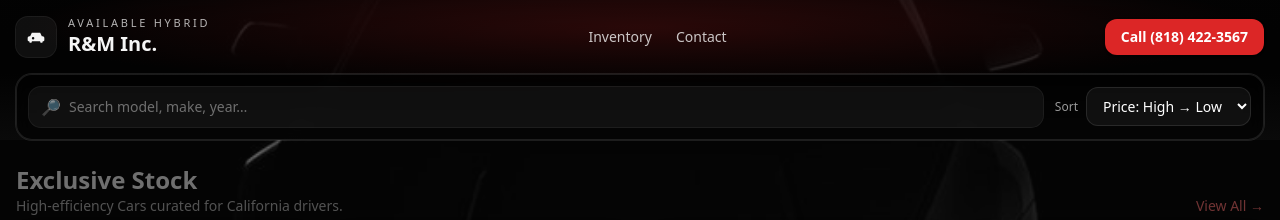
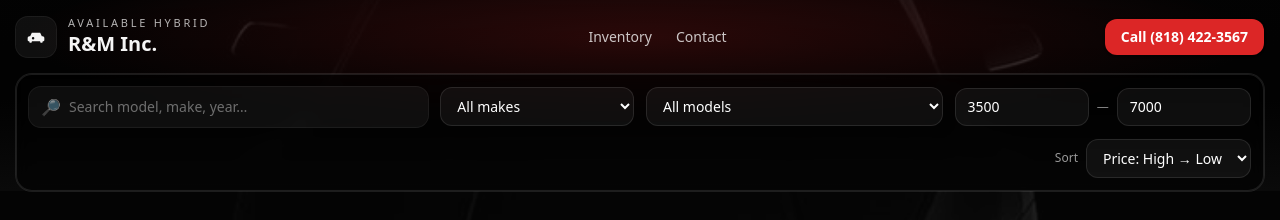
Before and after one commit to availablehybrid1/available-hybrid-site1, a Next.js app: page / in a window 1280 px wide. Shown: the top 220 px of the page. Built offline with nearby package versions, Linux system fonts and the light colour scheme.

Commit message:
Update index.tsx

```diff
--- a/pages/index.tsx
+++ b/pages/index.tsx
@@ -1,8 +1,9 @@
 // pages/index.tsx — Luxury / Legendary style (Next.js + Tailwind)
 import React from "react";
-// 👇 CAMBIO 1: importar TODO el módulo, no “default”
+// Importar TODO el módulo (no default), para tolerar distintos exports en data/inventory.ts
 import * as invMod from "../data/inventory";
 
+// -------- Tipos --------
 type Vehicle = {
   id: string;
   title?: string;
@@ -14,15 +15,34 @@ type Vehicle = {
   photos?: string[];
 };
 
-const formatPrice = (p?: number) => (p || p === 0 ? `$${p.toLocaleString()}` : "Consultar");
+// -------- 3A) Helpers para filtros --------
+function unique<T>(arr: T[]) {
+  return Array.from(new Set(arr));
+}
+function getMeta(inv: Vehicle[]) {
+  const makes = unique(inv.map(v => v.make).filter(Boolean) as string[]).sort();
+  const models = unique(
+    inv.map(v => `${v.make ?? ""} ${v.model ?? ""}`.trim()).filter(Boolean)
+  ).sort();
+  const prices = inv.map(v => v.price ?? 0).filter(n => n > 0);
+  const minPrice = prices.length ? Math.min(...prices) : 0;
+  const maxPrice = prices.length ? Math.max(...prices) : 50000;
+  return { makes, models, minPrice, maxPrice };
+}
+
+// -------- Utilidades UI --------
+const formatPrice = (p?: number) =>
+  p || p === 0 ? `$${p.toLocaleString()}` : "Consultar";
 
 function VehicleCard({ v }: { v: Vehicle }) {
   const photo = v?.photos?.[0] || "/placeholder-car.jpg";
   return (
     <a
-      href={`/${v.id}`} // usa tu [id].tsx en /pages
+      // Si mueves tu página de detalle a /inventory/[id], cambia a href={`/inventory/${v.id}`}
+      href={`/${v.id}`}
       className="group relative overflow-hidden rounded-2xl border border-red-600/20 bg-[radial-gradient(100%_100%_at_50%_0%,rgba(255,255,255,0.06),rgba(0,0,0,0.3))] shadow-[0_10px_30px_rgba(0,0,0,0.45)] ring-1 ring-white/5 transition hover:-translate-y-0.5"
     >
+      {/* Top bar */}
       <div className="absolute left-0 right-0 top-0 z-10 flex items-center justify-between px-3 py-2">
         <span className="rounded-md bg-black/60 px-2 py-0.5 text-[10px] font-semibold uppercase tracking-wider text-white/80 ring-1 ring-white/10">
           Exclusive Stock
@@ -32,6 +52,7 @@ function VehicleCard({ v }: { v: Vehicle }) {
         </span>
       </div>
 
+      {/* Imagen */}
       <div className="relative aspect-[16/10] w-full">
         <img
           src={photo}
@@ -41,6 +62,7 @@ function VehicleCard({ v }: { v: Vehicle }) {
         <div className="absolute inset-0 bg-gradient-to-t from-black via-transparent to-transparent opacity-70" />
       </div>
 
+      {/* Body */}
       <div className="p-4">
         <div className="flex items-center justify-between gap-2">
           <h3 className="truncate text-base font-semibold tracking-tight text-white">
@@ -60,44 +82,79 @@ function VehicleCard({ v }: { v: Vehicle }) {
 }
 
 export default function Home() {
+  // Búsqueda y orden
   const [query, setQuery] = React.useState("");
-  const [sortBy, setSortBy] = React.useState<"price_desc" | "price_asc" | "year_desc" | "year_asc">("price_desc");
+  const [sortBy, setSortBy] =
+    React.useState<"price_desc" | "price_asc" | "year_desc" | "year_asc">(
+      "price_desc"
+    );
 
-  // 👇 CAMBIO 2: tomar el arreglo sin importar el nombre del export en data/inventory.ts
+  // -------- 3B) Estados de filtros --------
+  const [make, setMake] = React.useState<string>("");   // marca
+  const [model, setModel] = React.useState<string>(""); // modelo (make + model)
+  const [pmin, setPmin] = React.useState<number>(0);    // precio mínimo
+  const [pmax, setPmax] = React.useState<number>(0);    // precio máximo
+
+  // Tomar el arreglo de inventario sin importar el nombre del export en data/inventory.ts
   // Acepta: export const inventory | vehicles | rawInventory | default
   const invAny: any = invMod as any;
-  const inventory: Vehicle[] =
-    (invAny.inventory ??
-      invAny.vehicles ??
-      invAny.rawInventory ??
-      invAny.default ??
-      []) as Vehicle[];
+  const inventory: Vehicle[] = (
+    invAny.inventory ??
+    invAny.vehicles ??
+    invAny.rawInventory ??
+    invAny.default ??
+    []
+  ) as Vehicle[];
 
+  // -------- 3C) Meta de inventario + inicializar rangos de precio --------
+  const meta = React.useMemo(() => getMeta(inventory), [inventory]);
+  React.useEffect(() => {
+    if (!inventory?.length) return;
+    setPmin(meta.minPrice);
+    setPmax(meta.maxPrice);
+  }, [inventory]); // meta depende de inventory
+
+  // -------- 3E) Aplicar filtros + orden --------
   const filtered = React.useMemo(() => {
     const q = query.trim().toLowerCase();
     let arr = inventory.filter((v) => {
-      if (!q) return true;
-      const text = `${v.title ?? ""} ${v.year ?? ""} ${v.make ?? ""} ${v.model ?? ""}`.toLowerCase();
-      return text.includes(q);
+      // texto
+      const txt = `${v.title ?? ""} ${v.year ?? ""} ${v.make ?? ""} ${v.model ?? ""}`.toLowerCase();
+      if (q && !txt.includes(q)) return false;
+
+      // marca
+      if (make && (v.make ?? "").toLowerCase() !== make.toLowerCase()) return false;
+
+      // modelo (compara "make + model" normalizado)
+      if (model) {
+        const mm = `${v.make ?? ""} ${v.model ?? ""}`.trim().toLowerCase();
+        if (mm !== model.toLowerCase()) return false;
+      }
+
+      // precio
+      const price = v.price ?? 0;
+      const minOk = pmin ? price >= pmin : true;
+      const maxOk = pmax ? price <= pmax : true;
+      if (!(minOk && maxOk)) return false;
+
+      return true;
     });
+
+    // orden
     arr.sort((a, b) => {
       const ap = a?.price ?? 0;
       const bp = b?.price ?? 0;
       const ay = a?.year ?? 0;
       const by = b?.year ?? 0;
       switch (sortBy) {
-        case "price_asc":
-          return ap - bp;
-        case "year_desc":
-          return by - ay;
-        case "year_asc":
-          return ay - by;
-        default:
-          return bp - ap;
+        case "price_asc": return ap - bp;
+        case "year_desc": return by - ay;
+        case "year_asc":  return ay - by;
+        default:          return bp - ap; // price_desc
       }
     });
     return arr;
-  }, [inventory, query, sortBy]);
+  }, [inventory, query, sortBy, make, model, pmin, pmax]);
 
   return (
     <main className="min-h-screen bg-neutral-950 text-neutral-100">
@@ -140,11 +197,12 @@ export default function Home() {
           </a>
         </header>
 
-        {/* SEARCH / SORT BAR */}
+        {/* 3D) SEARCH / FILTER / SORT BAR */}
         <div className="mx-auto -mb-10 max-w-7xl px-4">
           <div className="rounded-2xl border border-white/10 bg-black/50 p-3 ring-1 ring-white/10 backdrop-blur">
-            <div className="flex flex-col items-stretch gap-3 sm:flex-row sm:items-center">
-              <div className="flex flex-1 items-center gap-2 rounded-xl bg-white/5 px-3 py-2 ring-1 ring-white/10">
+            <div className="grid grid-cols-1 gap-3 sm:grid-cols-2 lg:grid-cols-12">
+              {/* Búsqueda */}
+              <div className="lg:col-span-4 flex items-center gap-2 rounded-xl bg-white/5 px-3 py-2 ring-1 ring-white/10">
                 <span className="text-white/60">🔎</span>
                 <input
                   value={query}
@@ -153,7 +211,57 @@ export default function Home() {
                   className="w-full bg-transparent text-sm text-white placeholder-white/40 outline-none"
                 />
               </div>
-              <div className="flex items-center gap-2">
+
+              {/* Marca */}
+              <div className="lg:col-span-2">
+                <select
+                  value={make}
+                  onChange={(e) => { setMake(e.target.value); setModel(""); }}
+                  className="w-full rounded-xl border border-white/10 bg-white/5 px-3 py-2 text-sm text-white outline-none"
+                >
+                  <option value="">All makes</option>
+                  {meta.makes.map((m) => (
+                    <option key={m} value={m}>{m}</option>
+                  ))}
+                </select>
+              </div>
+
+              {/* Modelo (make + model) */}
+              <div className="lg:col-span-3">
+                <select
+                  value={model}
+                  onChange={(e) => setModel(e.target.value)}
+                  className="w-full rounded-xl border border-white/10 bg-white/5 px-3 py-2 text-sm text-white outline-none"
+                >
+                  <option value="">All models</option>
+                  {meta.models
+                    .filter(mm => (make ? mm.toLowerCase().startsWith(make.toLowerCase()) : true))
+                    .map((mm) => (<option key={mm} value={mm}>{mm}</option>))
+                  }
+                </select>
+              </div>
+
+              {/* Precio */}
+              <div className="lg:col-span-3 flex items-center gap-2">
+                <input
+                  type="number"
+                  value={pmin}
+                  onChange={(e) => setPmin(Number(e.target.value || 0))}
+                  placeholder={`Min ${meta.minPrice}`}
+                  className="w-full rounded-xl border border-white/10 bg-white/5 px-3 py-2 text-sm text-white placeholder-white/40 outline-none"
+                />
+                <span className="text-white/50 text-xs">—</span>
+                <input
+                  type="number"
+                  value={pmax}
+                  onChange={(e) => setPmax(Number(e.target.value || 0))}
+                  placeholder={`Max ${meta.maxPrice}`}
+                  className="w-full rounded-xl border border-white/10 bg-white/5 px-3 py-2 text-sm text-white placeholder-white/40 outline-none"
+                />
+              </div>
+
+              {/* Sort */}
+              <div className="lg:col-span-12 flex items-center justify-end gap-2">
                 <label className="text-xs text-white/60">Sort</label>
                 <select
                   value={sortBy}
@@ -199,7 +307,7 @@ export default function Home() {
         <div className="grid gap-8 md:grid-cols-2">
           <div className="rounded-2xl border border-white/10 bg-white/[0.03] p-6">
             <h3 className="text-xl font-semibold">Contact</h3>
-            <p className="mt-1 text-sm text-white/75">San Fernando Valley · Los Angeles, CA</p>
+            <p className="mt-1 text-sm text-white/75">Los Angeles, CA</p>
             <div className="mt-6 space-y-3 text-sm">
               <div className="flex items-center gap-3">
                 <span className="inline-flex h-8 w-8 items-center justify-center rounded-lg bg-white/10">📞</span>
@@ -231,6 +339,7 @@ export default function Home() {
         </div>
       </section>
 
+      {/* FOOTER */}
       <footer className="border-t border-white/10 py-10 text-sm text-white/60">
         <div className="mx-auto flex max-w-7xl flex-col items-center justify-between gap-4 px-4 sm:flex-row">
           <p>© {new Date().getFullYear()} Available Hybrid R&M Inc. All rights reserved.</p>
```
